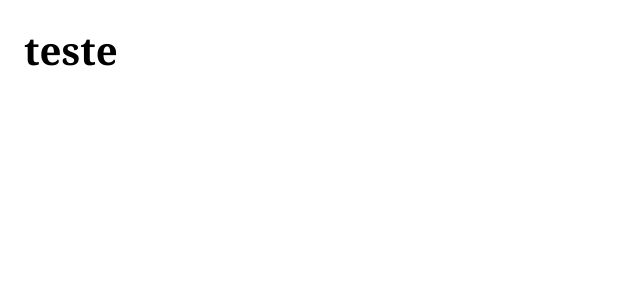
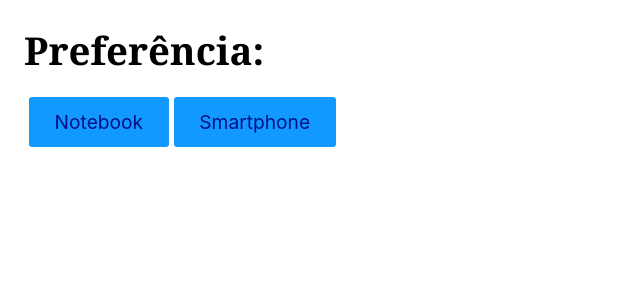
Before and after one commit to rafamirandaa/origamid, a React (Create React App) app in the folder react-origamid/: page / in a window 1280 px wide. Shown: the top 300 px of the page, without its empty margins (0-640 px from the left). Built offline with nearby package versions, Linux system fonts and the light colour scheme.

Commit message:
desafio resolvido

```diff
--- a/react-origamid/src/App.js
+++ b/react-origamid/src/App.js
@@ -1,10 +1,44 @@
-import React from "react";
+import React from 'react';
+import Produto from './Produto';
 
-function App() {
+// Quando o usuário clicar em um dos botões, faça um fetch do produto clicado utilizando a api abaixo
+// https://ranekapi.origamid.dev/json/api/produto/notebook
+// https://ranekapi.origamid.dev/json/api/produto/smartphone
+// Mostre o nome e preço na tela (separe essa informação em um componente Produto.js)
+// Defina o produto clicado como uma preferência do usuário no localStorage
+// Quando o usuário entrar no site, se existe um produto no localStorage, faça o fetch do mesmo
+
+
+const App = () => {
+
+  const [dados, setDados] = React.useState(null);
+
+  React.useEffect(() => {
+    const choicedProduct = JSON.parse(localStorage.getItem('produto'));
+    if (choicedProduct !== 'null') setDados(choicedProduct);
+}, [])
+
+  React.useEffect(() => {
+      if(dados !== null) {
+        localStorage.setItem('produto', JSON.stringify(dados));
+      }
+  }, [dados])
+
+  const handleClick = async ({ target }) => {
+      const response = await fetch(`https://ranekapi.origamid.dev/json/api/produto/${ target.innerText }`)
+      const data = await response.json();
+      setDados(data);
+  }
 
   return (
-    <h1>teste</h1>
-  );
-}
+    <div>
+      <h1>Preferência: {dados && dados.id}</h1>
+      <button onClick={ handleClick } value="notebook" style={{ margin: '5px' }}>Notebook</button>
+      <button onClick={ handleClick } value="smartphone">Smartphone</button>
+
+    {dados && <Produto dados={dados} />}
+    </div>
+  )
+};
 
 export default App;
--- /dev/null
+++ b/react-origamid/src/Produto.jsx
@@ -0,0 +1,10 @@
+import React from 'react'
+
+export default function Produto({ dados }) {
+  return (
+    <div>
+      <h1>{dados.nome}</h1>
+      <p>R$ {dados.preco}</p>
+    </div>
+  )
+}
```
